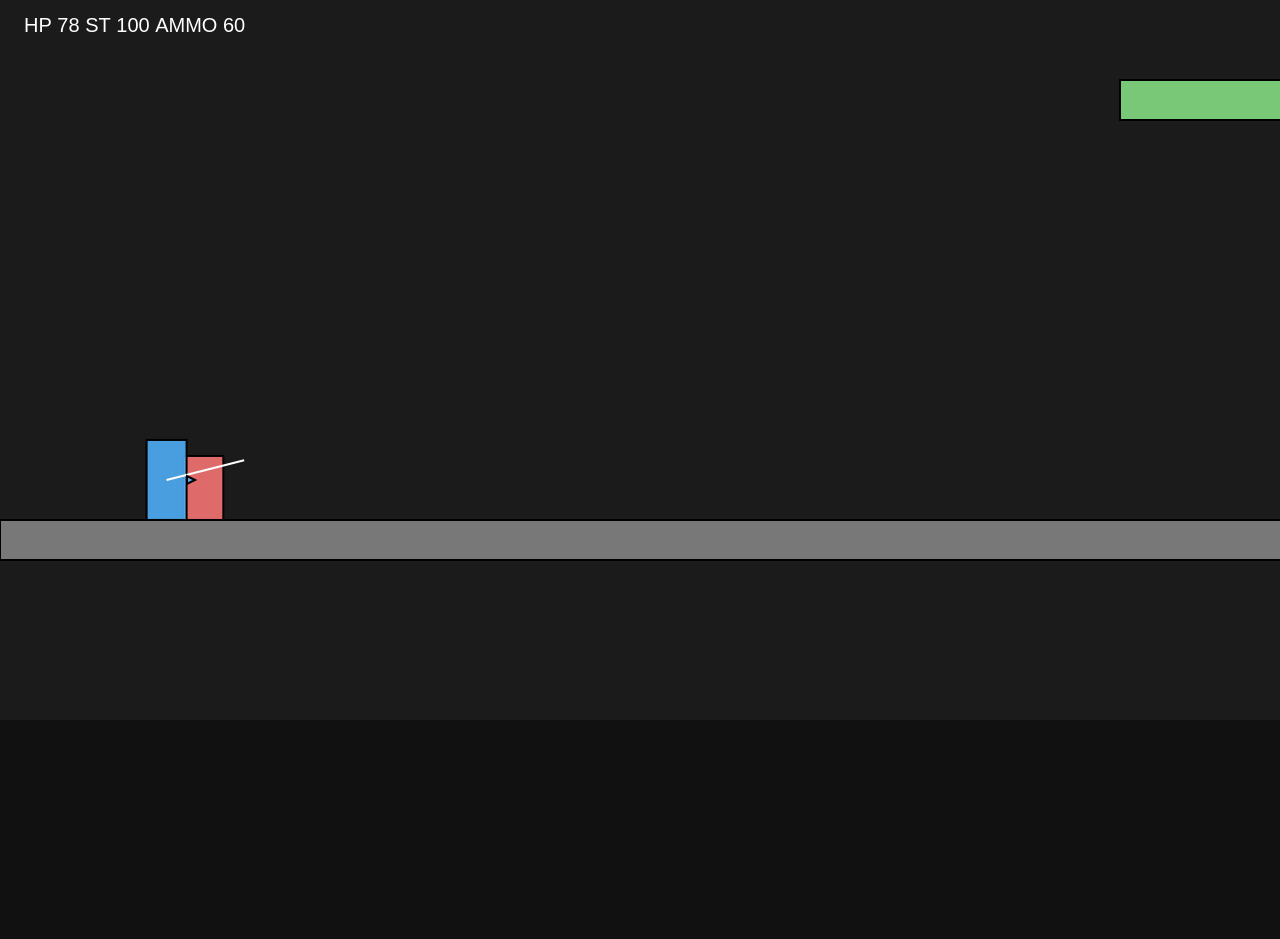
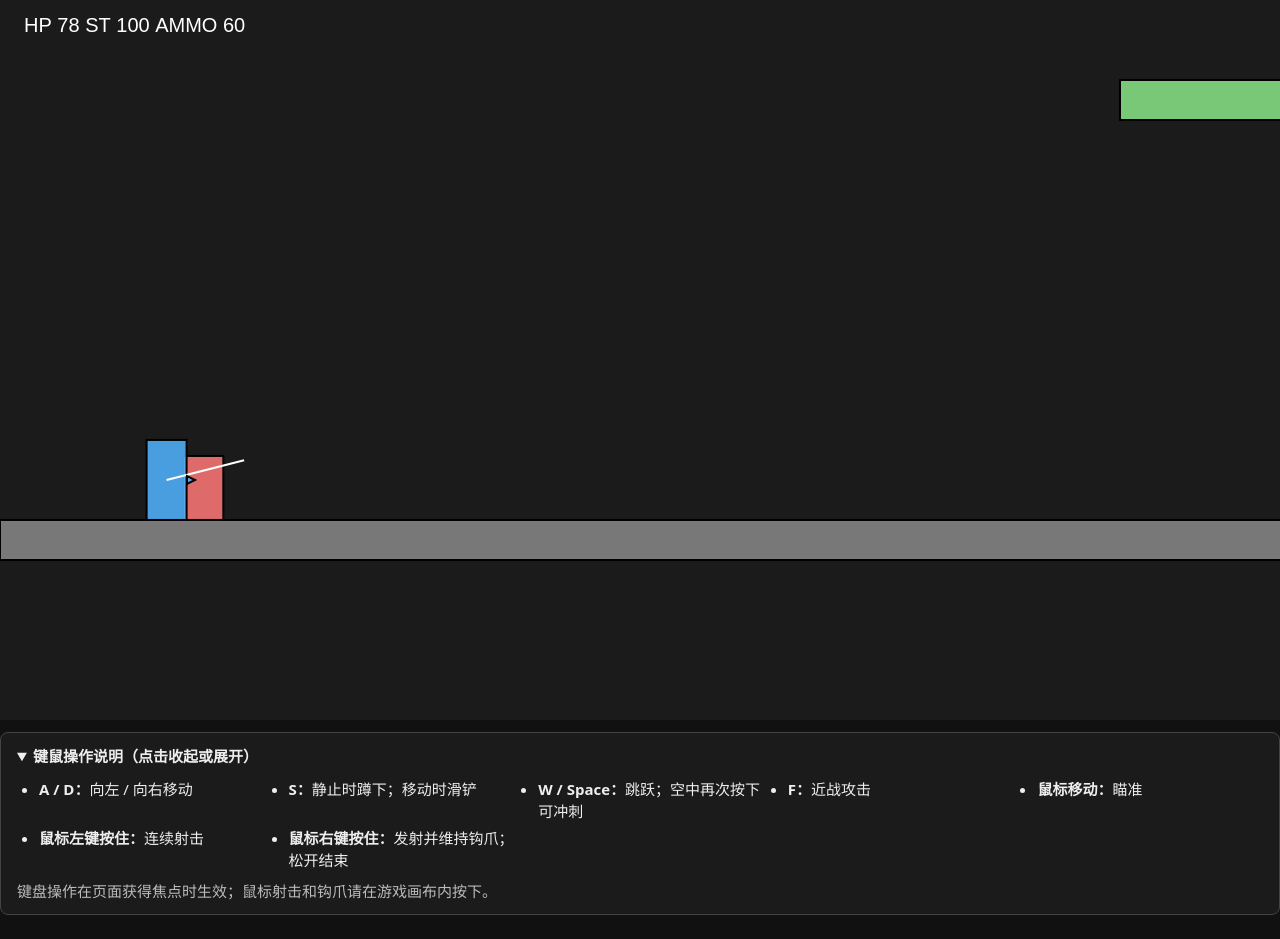
Before and after one commit to LKUN3883/DO-GAME, a website: page docs/index.html in a window 1280 px wide. Before the commit the page ends 800 px from the top, so only its background shows below. Drawn offline with Linux system fonts and the light colour scheme.

Commit message:
Add collapsible keyboard and mouse guide

```diff
--- a/docs/index.html
+++ b/docs/index.html
@@ -1,16 +1,41 @@
 <!doctype html>
-<html lang="en">
+<html lang="zh-CN">
 <head>
   <meta charset="UTF-8" />
   <meta name="viewport" content="width=device-width, initial-scale=1.0" />
   <title>DO-GAME</title>
   <style>
-    html, body { margin: 0; background: #111; height: 100%; overflow: hidden; }
+    html, body { margin: 0; background: #111; min-height: 100%; }
+    body { overflow: auto; color: #eee; font: 15px/1.5 system-ui, sans-serif; }
+    main { width: min(1280px, 100%); margin: 0 auto; }
     #game { display:block; margin:0 auto; background:#1b1b1b; image-rendering: pixelated; }
+    #controls { box-sizing: border-box; width: 100%; margin: 12px auto 24px; padding: 12px 16px; border: 1px solid #444; border-radius: 8px; background: #1b1b1b; }
+    #controls summary { cursor: pointer; font-weight: 700; }
+    #controls ul { display: grid; grid-template-columns: repeat(auto-fit, minmax(220px, 1fr)); gap: 4px 24px; margin: 10px 0 0; padding-left: 22px; }
+    #controls p { margin: 8px 0 0; color: #bbb; }
   </style>
 </head>
 <body>
-  <canvas id="game" width="1280" height="720"></canvas>
+  <main>
+    <canvas id="game" width="1280" height="720" aria-label="DO-GAME 游戏画面"></canvas>
+    <details id="controls" open>
+      <summary>键鼠操作说明（点击收起或展开）</summary>
+      <ul>
+        <li><strong>A / D：</strong>向左 / 向右移动</li>
+        <li><strong>S：</strong>静止时蹲下；移动时滑铲</li>
+        <li><strong>W / Space：</strong>跳跃；空中再次按下可冲刺</li>
+        <li><strong>F：</strong>近战攻击</li>
+        <li><strong>鼠标移动：</strong>瞄准</li>
+        <li><strong>鼠标左键按住：</strong>连续射击</li>
+        <li><strong>鼠标右键按住：</strong>发射并维持钩爪；松开结束</li>
+      </ul>
+      <p>键盘操作在页面获得焦点时生效；鼠标射击和钩爪请在游戏画布内按下。</p>
+    </details>
+  </main>
+  <script>
+    // Keep guide keyboard navigation from also triggering game actions.
+    document.getElementById('controls').addEventListener('keydown', (event) => event.stopPropagation());
+  </script>
   <script type="module" src="./game.js"></script>
 </body>
 </html>
```
